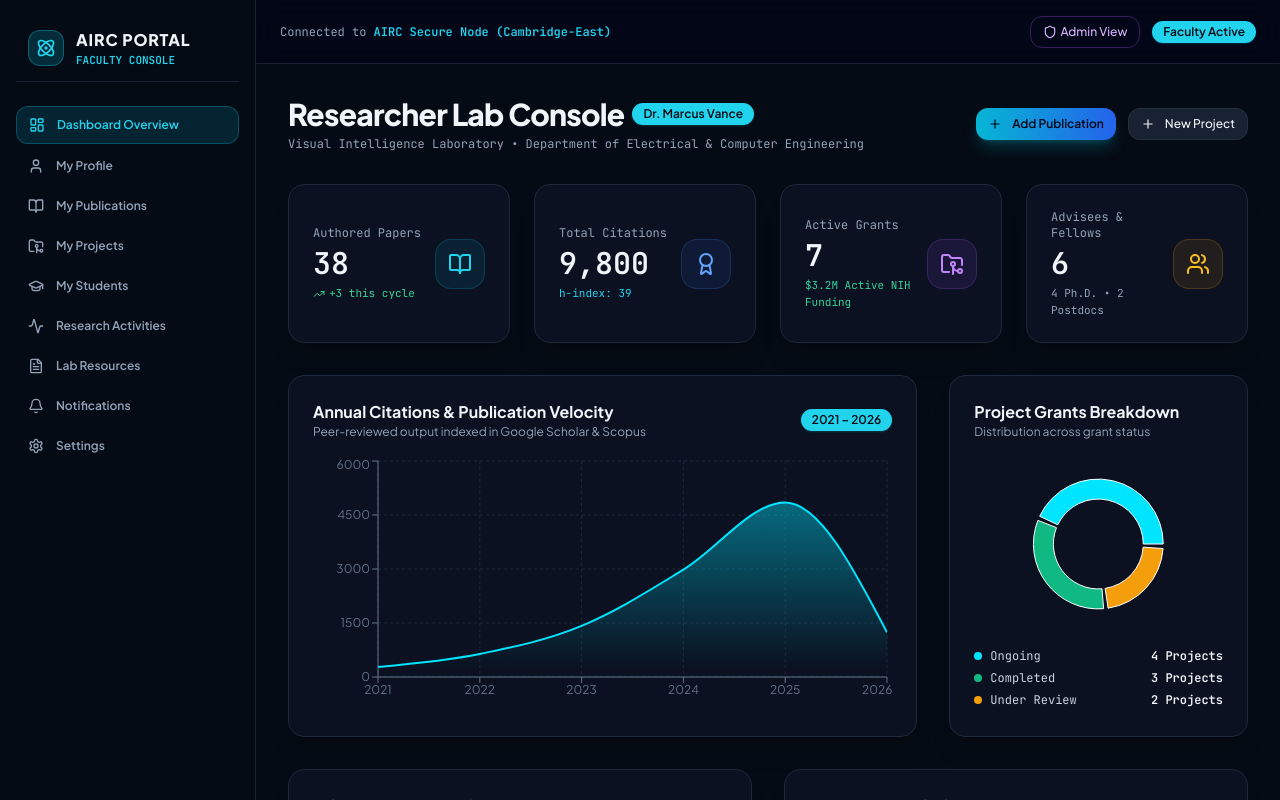
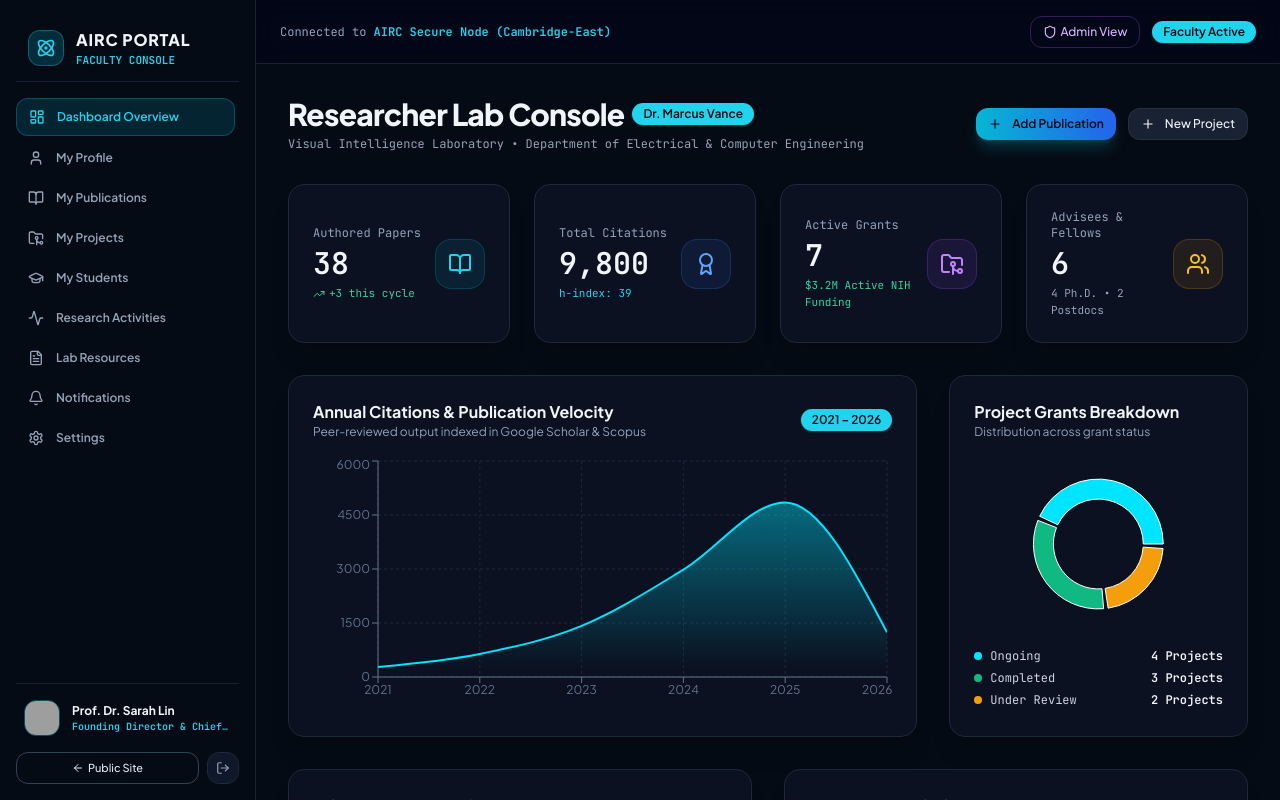
Before and after one commit to mashkurulalamohi37/Research_Center, a React (Vite) app: page /dashboard in a window 1280 px wide. Shown: the top 800 px of the page. Built offline with nearby package versions, Linux system fonts and the light colour scheme; sample sign-in values are in the browser's storage; grey boxes are pictures that could not be loaded.

Commit message:
fix(layout): lock sidebar to viewport fixed height with independent scroll while allowing page body to scroll smoothly

```diff
--- a/src/components/layout/AdminLayout.tsx
+++ b/src/components/layout/AdminLayout.tsx
@@ -38,7 +38,7 @@ export const AdminLayout: React.FC = () => {
   };
 
   return (
-    <div className="min-h-screen bg-navy-950 flex text-slate-100">
+    <div className="h-screen w-full overflow-hidden bg-navy-950 flex text-slate-100">
       {/* Mobile Overlay */}
       {sidebarOpen && (
         <div
@@ -47,17 +47,17 @@ export const AdminLayout: React.FC = () => {
         />
       )}
 
-      {/* Admin Sidebar */}
+      {/* Admin Fixed Sidebar */}
       <aside
-        className={`fixed lg:static top-0 bottom-0 left-0 z-50 w-64 bg-slate-950/98 border-r border-slate-800 flex flex-col justify-between p-4 transition-transform duration-300 shadow-2xl lg:shadow-none ${
+        className={`fixed lg:static top-0 bottom-0 left-0 z-50 w-64 h-screen shrink-0 bg-slate-950/98 border-r border-slate-800 flex flex-col justify-between p-4 transition-transform duration-300 shadow-2xl lg:shadow-none ${
           sidebarOpen ? 'translate-x-0' : '-translate-x-full lg:translate-x-0'
         }`}
       >
-        <div className="overflow-y-auto pr-1">
+        <div className="flex flex-col flex-1 min-h-0 overflow-hidden">
           {/* Brand Header */}
-          <div className="flex items-center justify-between px-3 py-3 mb-4 border-b border-slate-800">
+          <div className="flex items-center justify-between px-3 py-3 mb-3 border-b border-slate-800 shrink-0">
             <Link to="/" className="flex items-center gap-3">
-              <div className="w-9 h-9 rounded-xl bg-purple-500/20 border border-purple-500/40 flex items-center justify-center text-purple-400 shadow-sm">
+              <div className="w-9 h-9 rounded-xl bg-purple-500/20 border border-purple-500/40 flex items-center justify-center text-purple-400 shadow-sm shrink-0">
                 <ShieldAlert className="w-5 h-5" />
               </div>
               <div className="flex flex-col">
@@ -70,8 +70,8 @@ export const AdminLayout: React.FC = () => {
             </button>
           </div>
 
-          {/* Nav List */}
-          <nav className="space-y-1">
+          {/* Nav List with Independent Scroll */}
+          <nav className="space-y-1 overflow-y-auto pr-1 flex-1 py-1 custom-scrollbar">
             {navItems.map(item => (
               <NavLink
                 key={item.path}
@@ -94,12 +94,12 @@ export const AdminLayout: React.FC = () => {
         </div>
 
         {/* Admin User Footer */}
-        <div className="pt-4 border-t border-slate-800 space-y-3">
+        <div className="pt-4 border-t border-slate-800 space-y-3 shrink-0">
           <div className="flex items-center gap-3 px-2">
             <img
               src="https://images.unsplash.com/photo-1573496359142-b8d87734a5a2?auto=format&fit=crop&w=150&q=80"
               alt="Prof. Sarah Lin"
-              className="w-9 h-9 rounded-xl object-cover border border-purple-500/40 shadow-sm"
+              className="w-9 h-9 rounded-xl object-cover border border-purple-500/40 shadow-sm shrink-0"
             />
             <div className="flex-1 min-w-0">
               <div className="text-xs font-bold text-slate-100 truncate">Prof. Dr. Sarah Lin</div>
@@ -124,8 +124,8 @@ export const AdminLayout: React.FC = () => {
         </div>
       </aside>
 
-      {/* Main Admin Body */}
-      <div className="flex-1 flex flex-col min-w-0 overflow-hidden">
+      {/* Main Admin Body with Separate Scroll */}
+      <div className="flex-1 flex flex-col min-w-0 h-screen overflow-hidden">
         <header className="h-16 border-b border-slate-800/80 bg-slate-950/80 backdrop-blur-md px-6 flex items-center justify-between shrink-0">
           <div className="flex items-center gap-3">
             <button
--- a/src/components/layout/ResearcherLayout.tsx
+++ b/src/components/layout/ResearcherLayout.tsx
@@ -32,7 +32,7 @@ export const ResearcherLayout: React.FC = () => {
   };
 
   return (
-    <div className="min-h-screen bg-navy-950 flex text-slate-100">
+    <div className="h-screen w-full overflow-hidden bg-navy-950 flex text-slate-100">
       {/* Mobile Sidebar Overlay */}
       {sidebarOpen && (
         <div
@@ -41,17 +41,17 @@ export const ResearcherLayout: React.FC = () => {
         />
       )}
 
-      {/* Sidebar */}
+      {/* Fixed Sidebar */}
       <aside
-        className={`fixed lg:static top-0 bottom-0 left-0 z-50 w-64 bg-slate-950/98 border-r border-slate-800/80 flex flex-col justify-between p-4 transition-transform duration-300 shadow-2xl lg:shadow-none ${
+        className={`fixed lg:static top-0 bottom-0 left-0 z-50 w-64 h-screen shrink-0 bg-slate-950/98 border-r border-slate-800/80 flex flex-col justify-between p-4 transition-transform duration-300 shadow-2xl lg:shadow-none ${
           sidebarOpen ? 'translate-x-0' : '-translate-x-full lg:translate-x-0'
         }`}
       >
-        <div>
+        <div className="flex flex-col flex-1 min-h-0 overflow-hidden">
           {/* Logo & Portal Badge */}
-          <div className="flex items-center justify-between px-3 py-3 mb-6 border-b border-slate-800/80">
+          <div className="flex items-center justify-between px-3 py-3 mb-3 border-b border-slate-800/80 shrink-0">
             <Link to="/" className="flex items-center gap-3">
-              <div className="w-9 h-9 rounded-xl bg-cyan-500/20 border border-cyan-500/40 flex items-center justify-center text-cyan-400 shadow-sm">
+              <div className="w-9 h-9 rounded-xl bg-cyan-500/20 border border-cyan-500/40 flex items-center justify-center text-cyan-400 shadow-sm shrink-0">
                 <Atom className="w-5 h-5" />
               </div>
               <div className="flex flex-col">
@@ -64,8 +64,8 @@ export const ResearcherLayout: React.FC = () => {
             </button>
           </div>
 
-          {/* Navigation Items */}
-          <nav className="space-y-1">
+          {/* Navigation Items with Independent Scroll */}
+          <nav className="space-y-1 overflow-y-auto pr-1 flex-1 py-1 custom-scrollbar">
             {navItems.map(item => (
               <NavLink
                 key={item.path}
@@ -88,12 +88,12 @@ export const ResearcherLayout: React.FC = () => {
         </div>
 
         {/* Bottom User Area */}
-        <div className="pt-4 border-t border-slate-800/80 space-y-3">
+        <div className="pt-4 border-t border-slate-800/80 space-y-3 shrink-0">
           <div className="flex items-center gap-3 px-2">
             <img
               src={user?.avatar || 'https://images.unsplash.com/photo-1534528741775-53994a69daeb?auto=format&fit=crop&w=150&q=80'}
               alt={user?.name}
-              className="w-9 h-9 rounded-xl object-cover border border-cyan-500/40 shadow-sm"
+              className="w-9 h-9 rounded-xl object-cover border border-cyan-500/40 shadow-sm shrink-0"
             />
             <div className="flex-1 min-w-0">
               <div className="text-xs font-bold text-slate-100 truncate">{user?.name || 'Dr. Marcus Vance'}</div>
@@ -118,8 +118,8 @@ export const ResearcherLayout: React.FC = () => {
         </div>
       </aside>
 
-      {/* Main Content Area */}
-      <div className="flex-1 flex flex-col min-w-0 overflow-hidden">
+      {/* Main Content Area with Separate Scroll */}
+      <div className="flex-1 flex flex-col min-w-0 h-screen overflow-hidden">
         {/* Header Bar */}
         <header className="h-16 border-b border-slate-800/80 bg-slate-950/80 backdrop-blur-md px-6 flex items-center justify-between shrink-0">
           <div className="flex items-center gap-3">
```
